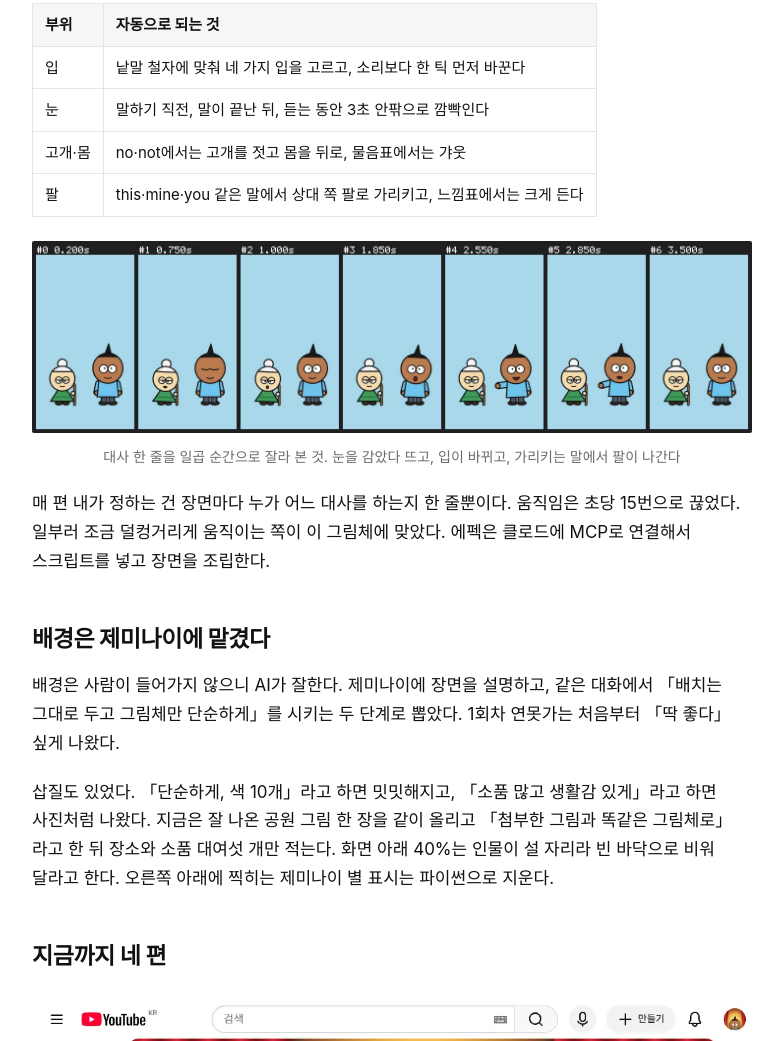
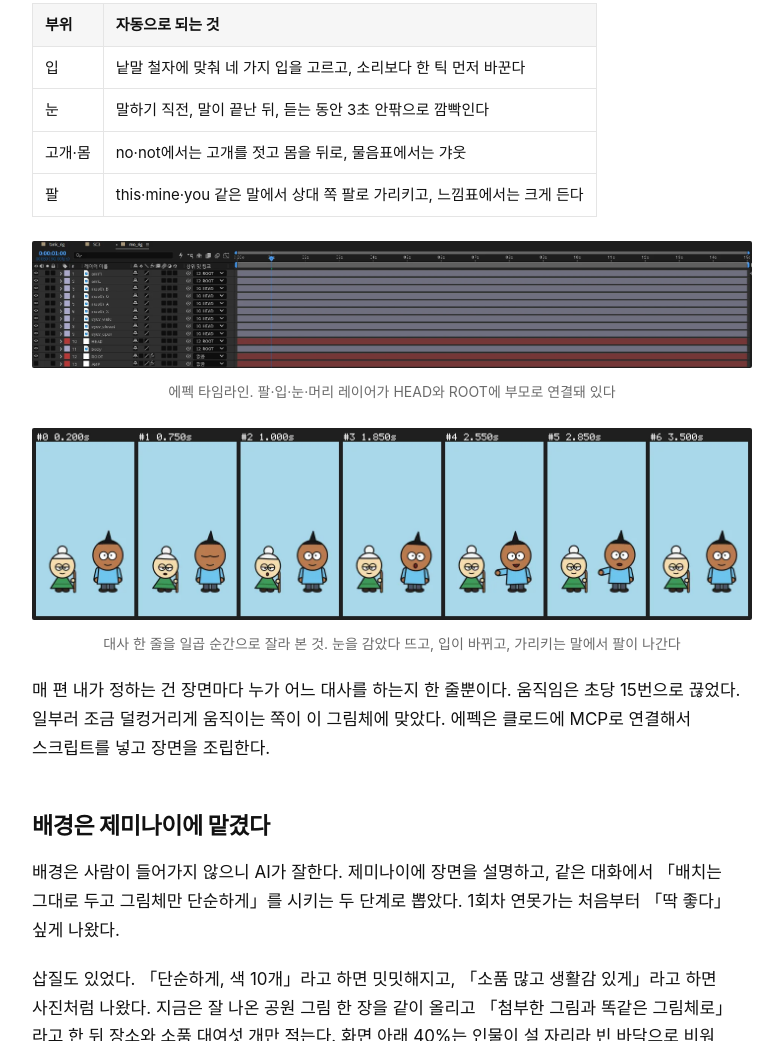
Before and after one commit to kelvin-KangPD/kelvin-kangpd.github.io, a plain HTML site: page posts/tiny-tale-troupe-rigging/index.html in a window 1280 px wide. Shown: the part 5023-6064 px from the top of the page, without its empty margins (248-1031 px from the left). Drawn offline with Linux system fonts and the light colour scheme; a web font is replaced by a local one.

Commit message:
타이니 트룹스 글: 에펙 리깅 타임라인 사진 추가

```diff
--- a/posts/tiny-tale-troupe-rigging/index.html
+++ b/posts/tiny-tale-troupe-rigging/index.html
@@ -115,6 +115,8 @@
 </tr>
 </tbody>
 </table>
+<p><img alt="에펙 리깅 컴프 타임라인. 레이어마다 상위 링크에 ROOT 또는 HEAD가 걸려 있다" src="/images/20261114-tiny-tale-troupe-rigging/09-에펙-리깅-타임라인.webp" />
+<small>에펙 타임라인. 팔·입·눈·머리 레이어가 HEAD와 ROOT에 부모로 연결돼 있다</small></p>
 <p><img alt="할머니와 청년 두 캐릭터가 대사 시간대별로 표정과 팔 동작이 바뀌는 일곱 칸 요약판" src="/images/20261114-tiny-tale-troupe-rigging/06-대사-요약판.webp" />
 <small>대사 한 줄을 일곱 순간으로 잘라 본 것. 눈을 감았다 뜨고, 입이 바뀌고, 가리키는 말에서 팔이 나간다</small></p>
 <p>매 편 내가 정하는 건 장면마다 누가 어느 대사를 하는지 한 줄뿐이다. 움직임은 초당 15번으로 끊었다. 일부러 조금 덜컹거리게 움직이는 쪽이 이 그림체에 맞았다. 에펙은 클로드에 MCP로 연결해서 스크립트를 넣고 장면을 조립한다.</p>
```
Also changed, not shown: images/20261114-tiny-tale-troupe-rigging/09-에펙-리깅-타임라인.webp (added), 1 other file.
